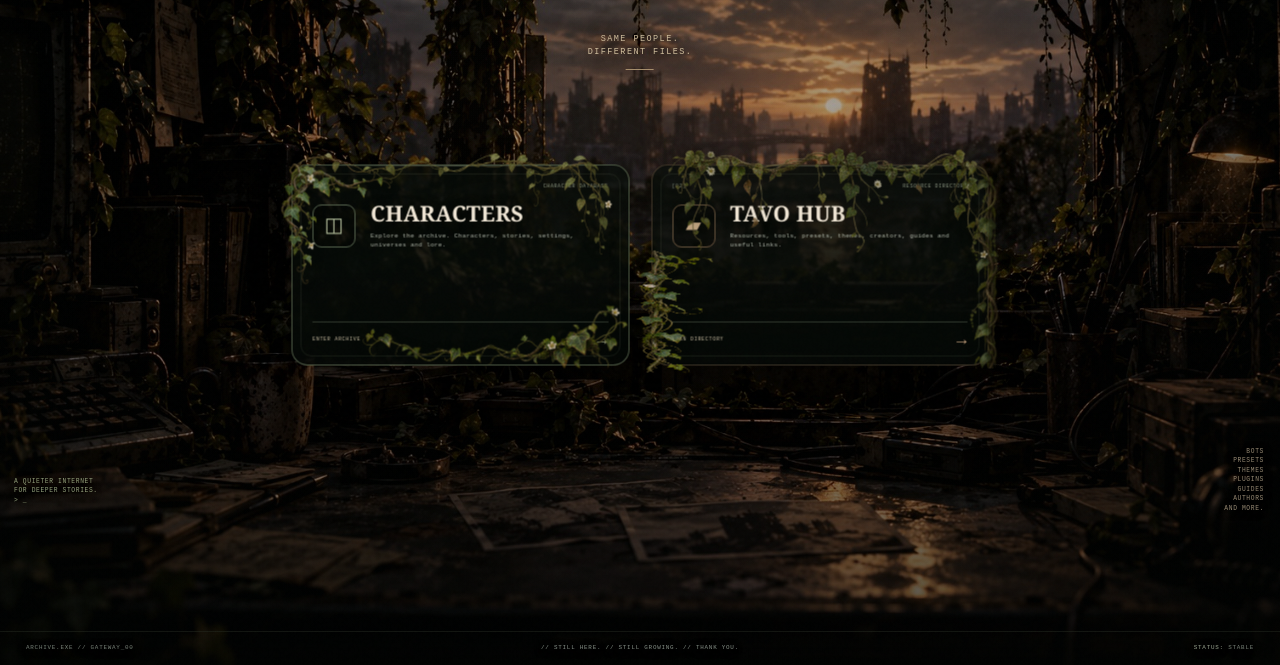
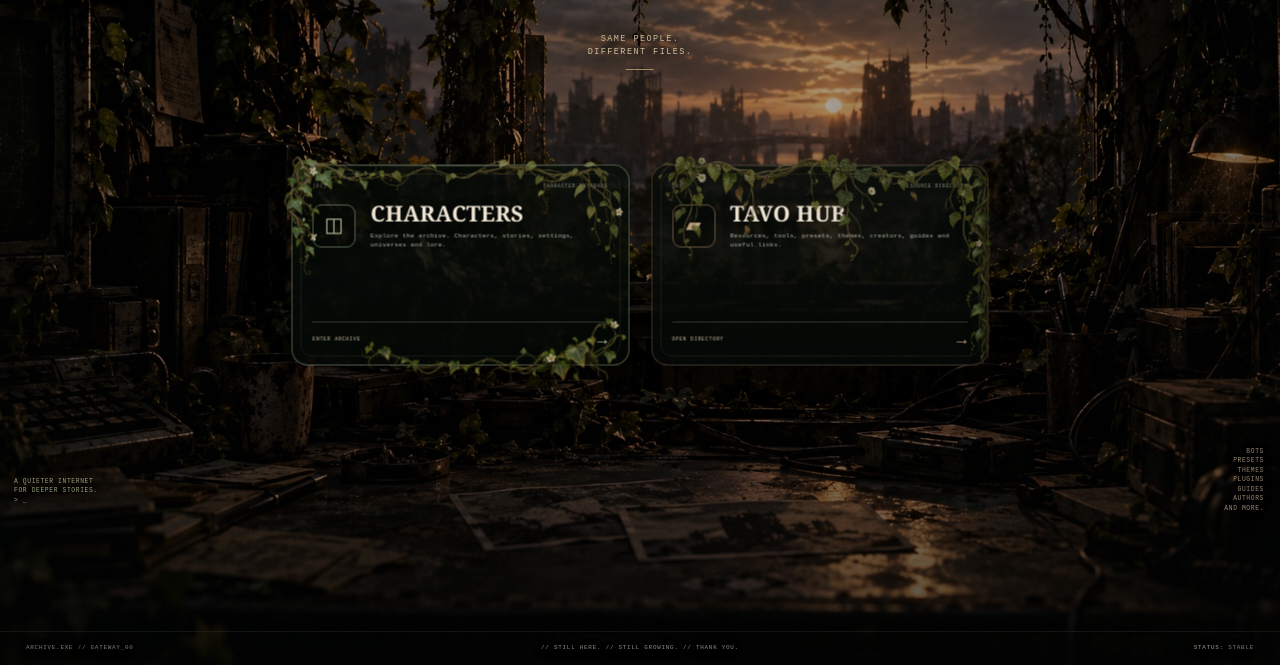
Before and after one commit to avdeeva-online/avdeeva-online.github.io, a website: page public/index.html in a window 1280 px wide. Shown: the part 135-800 px from the top of the page. Drawn offline with Linux system fonts and the light colour scheme.

Commit message:
Align gateway vines to card geometry

```diff
--- a/public/index.html
+++ b/public/index.html
@@ -52,12 +52,11 @@
     .terminal-card>a{position:absolute;inset:0;z-index:3;display:flex;flex-direction:column;justify-content:space-between;padding:19px 20px 16px;overflow:hidden;border-radius:16px}
 
     .vine{position:absolute;z-index:4;pointer-events:none;background-repeat:no-repeat;filter:drop-shadow(0 4px 7px rgba(0,0,0,.34));opacity:.86}
-    .characters .vine-top{background-image:url('assets/ivytop1.png');width:98%;height:110px;left:-4px;top:-18px;background-size:100% auto;background-position:left top}
-    .characters .vine-side{background-image:url('assets/ivysidetopleft.png');width:132px;height:132px;left:-18px;top:-8px;background-size:100% 100%;background-position:left top}
-    .characters .vine-bottom{background-image:url('assets/ivybottom.png');width:80%;height:86px;right:-1px;bottom:-15px;background-size:100% auto;background-position:right bottom}
-    .hub .vine-top{background-image:url('assets/ivytop2.png');width:98%;height:110px;right:-4px;top:-18px;background-size:100% auto;background-position:right top}
-    .hub .vine-side{background-image:url('assets/ivysideright.png');width:78px;height:205px;right:-11px;top:-2px;background-size:100% auto;background-position:right top}
-    .hub .vine-bottom{background-image:url('assets/ivybottomleft.png');width:124px;height:124px;left:-17px;bottom:-10px;background-size:100% 100%;background-position:left bottom}
+    .characters .vine-top{background-image:url('assets/ivytop1.png');width:100%;height:113px;left:0;top:-12px;background-size:100% 100%;background-position:left top}
+    .characters .vine-side{background-image:url('assets/ivysidetopleft.png');width:130px;height:130px;left:-15px;top:-15px;background-size:100% 100%;background-position:left top}
+    .characters .vine-bottom{background-image:url('assets/ivybottom.png');width:80%;height:90px;right:0;bottom:-28px;background-size:100% 100%;background-position:right bottom}
+    .hub .vine-top{background-image:url('assets/ivytop2.png');width:100%;height:113px;right:0;top:-12px;background-size:100% 100%;background-position:right top}
+    .hub .vine-side{background-image:url('assets/ivysideright.png');width:68px;height:203px;right:-4px;top:-1px;background-size:100% 100%;background-position:right top}
 
     .node-row{display:flex;justify-content:space-between;align-items:center;text-transform:uppercase;font:5px/1 var(--mono);letter-spacing:.12em;color:#7f8a7b}
     .node-row b{font-weight:400;color:#929d88}
@@ -74,7 +73,7 @@
     .statusbar{position:absolute;left:0;right:0;bottom:0;z-index:14;display:grid;grid-template-columns:1fr auto 1fr;gap:18px;align-items:center;padding:13px 26px 14px;border-top:1px solid rgba(94,106,87,.18);background:linear-gradient(180deg,rgba(4,6,4,.00),rgba(4,6,4,.36));text-transform:uppercase;font:5.9px/1 var(--mono);letter-spacing:.13em;color:#788278;text-shadow:0 2px 10px rgba(0,0,0,.8)}
     .statusbar .center{text-align:center;color:#879188}.statusbar .right{text-align:right}.statusbar b{font-weight:400;color:#98a18e}
 
-    @media(max-width:1100px){.access-deck{width:min(650px,68vw);gap:18px}.terminal-card,.terminal-card.characters,.terminal-card.hub{height:189px;min-height:189px}.terminal-card>a{padding:17px 18px 15px}.terminal-copy h2{font-size:23px}}
+    @media(max-width:1100px){.access-deck{width:min(650px,68vw);gap:18px}.terminal-card,.terminal-card.characters,.terminal-card.hub{height:189px;min-height:189px}.terminal-card>a{padding:17px 18px 15px}.terminal-copy h2{font-size:23px}.characters .vine-top,.hub .vine-top{height:105px}.characters .vine-side{width:122px;height:122px;left:-14px;top:-14px}.characters .vine-bottom{height:84px;bottom:-26px}.hub .vine-side{width:63px;height:191px}}
 
     @media(max-width:760px){
       body{overflow:auto}.gateway{min-height:100dvh;overflow:visible;padding-bottom:64px}.scene{background-position:50% 58%;filter:brightness(.68) saturate(.86)}
@@ -84,7 +83,7 @@
       .access-deck{position:relative;left:auto;top:auto;transform:none;width:calc(100% - 34px);margin:26px auto 0;grid-template-columns:1fr;gap:18px}
       .terminal-card,.terminal-card.characters,.terminal-card.hub{height:158px;min-height:158px;margin:0;border-radius:15px}
       .terminal-card>a{padding:15px 16px 13px;border-radius:15px}.node-row{font-size:5.4px}.terminal-main{grid-template-columns:40px 1fr;gap:12px;margin-top:9px}.glyph{width:38px;height:38px;font-size:18px;border-radius:8px}.terminal-copy h2{font-size:20px}.terminal-copy p{font-size:6.6px;line-height:1.45;margin-top:5px}.enter{padding-top:8px;font-size:5.5px}.enter-arrow{font-size:15px}
-      .vine{opacity:.7;transform:scale(.9)}.characters .vine-top,.hub .vine-top{top:-14px}.characters .vine-side{left:-14px}.hub .vine-side{right:-9px}.hub .vine-bottom{left:-14px}.characters .vine-bottom{bottom:-12px}
+      .vine{opacity:.7}.characters .vine-top,.hub .vine-top{height:calc((100vw - 34px)/3);top:-10px}.characters .vine-side{width:108px;height:108px;left:-12px;top:-12px}.characters .vine-bottom{height:76px;bottom:-23px}.hub .vine-side{width:53px;height:160px;right:-3px;top:-1px}
       .ground-shadow{display:none}.statusbar{position:relative;margin-top:20px;padding:11px 15px;grid-template-columns:1fr auto;font-size:5.3px}.statusbar .center{display:none}
     }
   </style>
@@ -136,7 +135,6 @@
       <article class="terminal-card hub">
         <span class="vine vine-top" aria-hidden="true"></span>
         <span class="vine vine-side" aria-hidden="true"></span>
-        <span class="vine vine-bottom" aria-hidden="true"></span>
         <a href="hub.html" aria-label="Open TAVO Hub">
           <div>
             <div class="node-row"><span>[02]</span><b>RESOURCE DIRECTORY</b></div>
```
